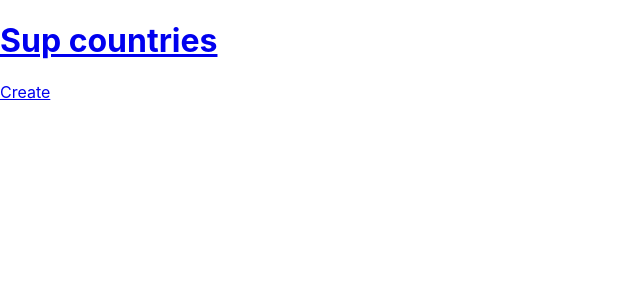
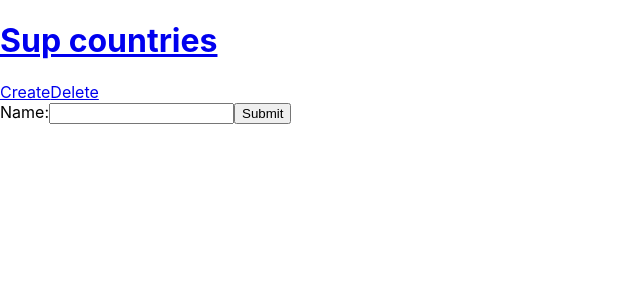
Before and after one commit to walterporzel/mern-lab-frontend, a React (Create React App) app: page /delete in a window 1280 px wide. Shown: the top 300 px of the page, without its empty margins (0-640 px from the left). Built offline with nearby package versions, Linux system fonts and the light colour scheme; no server answers.

Commit message:
delete good

```diff
--- a/src/App.js
+++ b/src/App.js
@@ -4,7 +4,7 @@ import Country from '../src/country';
 import { Route, Link, Switch } from "react-router-dom";
 
 import Create from '../src/create';
-// import Delete from '../srt/Delete';
+import Delete from '../src/delete';
 // import Edit from '../srt/edit';
 // import Update from '../srt/update';
 import axios from 'axios';
@@ -33,6 +33,7 @@ class App extends Component {
         <h1>Sup countries</h1>
         </Link>
         <Link to="/create">Create</Link>
+        <Link to="/delete">Delete</Link>
         <Route
         path="/"
         exact render = { routerProps => (
@@ -41,6 +42,9 @@ class App extends Component {
         <Route
             path="/create"
             exact component={ Create }/>
+        <Route
+          path="/delete"
+          exact component={ Delete }/>
         </div>
 
 
--- a/src/create.js
+++ b/src/create.js
@@ -1,5 +1,4 @@
 import React, { Component } from "react"
-import axios from 'axios';
 
 class Create extends Component {
     constructor(props) {
--- a/src/delete.js
+++ b/src/delete.js
@@ -5,18 +5,26 @@ class Delete extends Component {
         super(props)
 
             this.state = {
-            capital: this.props.capital
-        }
-    }
+                name:"",
             }
 
-this.changeCapital = this.changeCapital.bind(this)
-
+            this.handleChange = this.handleChange.bind(this)
+            this.handleSubmit = this.handleSubmit.bind(this)
         }
 
-changeCapital() {
+
+
+        handleChange(event) {
             this.setState({
-        capital: "null"
+              [event.target.name]: event.target.value,
+            });
+          }
+
+          handleSubmit(event) {
+            event.preventDefault();
+            const url = "https://obscure-cove-57402.herokuapp.com/";
+            fetch(url + this.state.name, {
+                method: "DELETE"
             })
          }
 
@@ -24,11 +32,15 @@ render() {
         console.log(this.props, this.state)
 
         return(
-        <div>
-            <p>{ this.state.capital }</p>
-            <button onClick={ this.changeCapital }>Delete the Capital</button>
-        </div>
+            <form onSubmit={this.handleSubmit}>
+                <label>
+                    Name:
+                    <input type="text" name="name" onChange={this.handleChange} />
+                </label>
+                <input type="submit" value="Submit" />
+            </form>
         )
+      }
     }
 
     export default Delete
```
Lines whose indentation alone changed are shown as unchanged.
